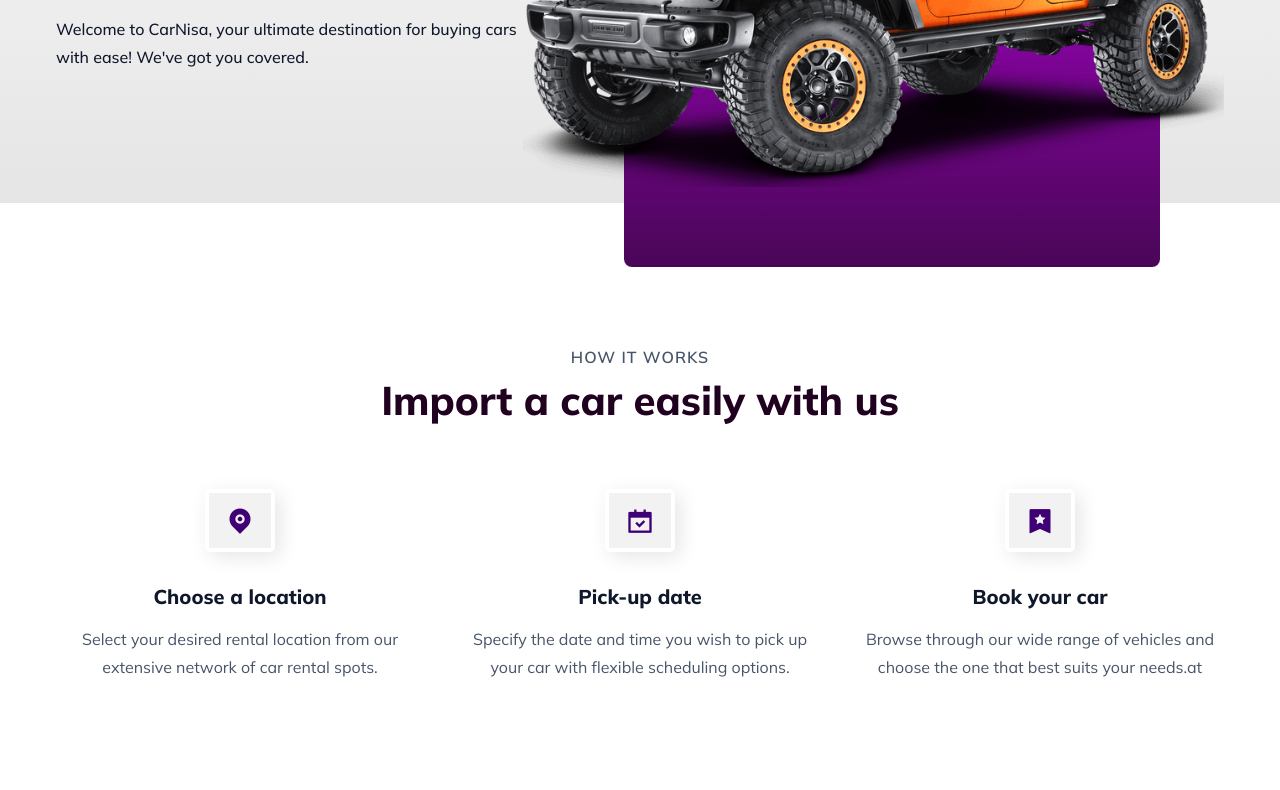
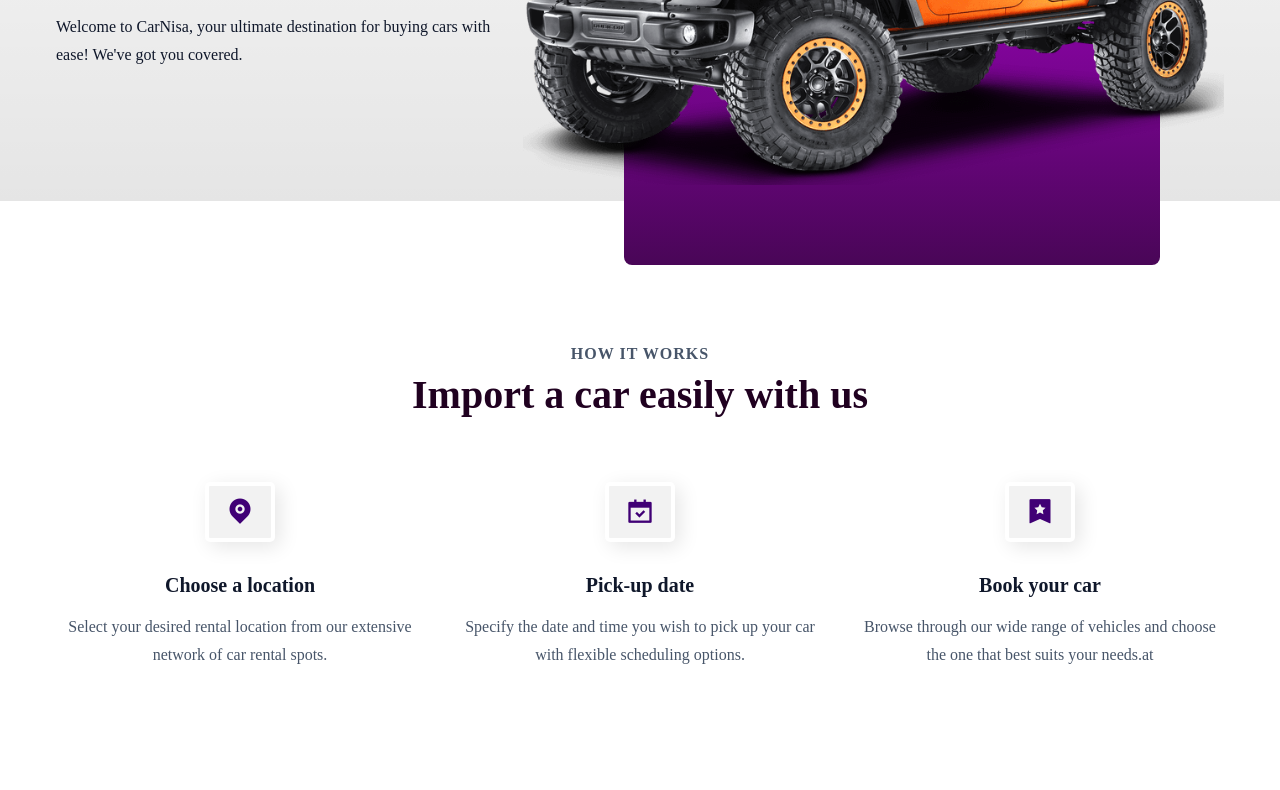
Before and after one commit to Brian-Isamba/Carnisa-car-Project, a plain HTML site: page index.html in a window 1280 px wide. Shown: the part 416-1206 px from the top of the page. Drawn offline with nearby package versions, Linux system fonts and the light colour scheme.

Commit message:
Update styles.css

```diff
--- a/styles.css
+++ b/styles.css
@@ -14,6 +14,7 @@
   padding: 0;
   margin: 0;
   box-sizing: border-box;
+  font-family: "poppins";
 }
 
 .section__container {
```
